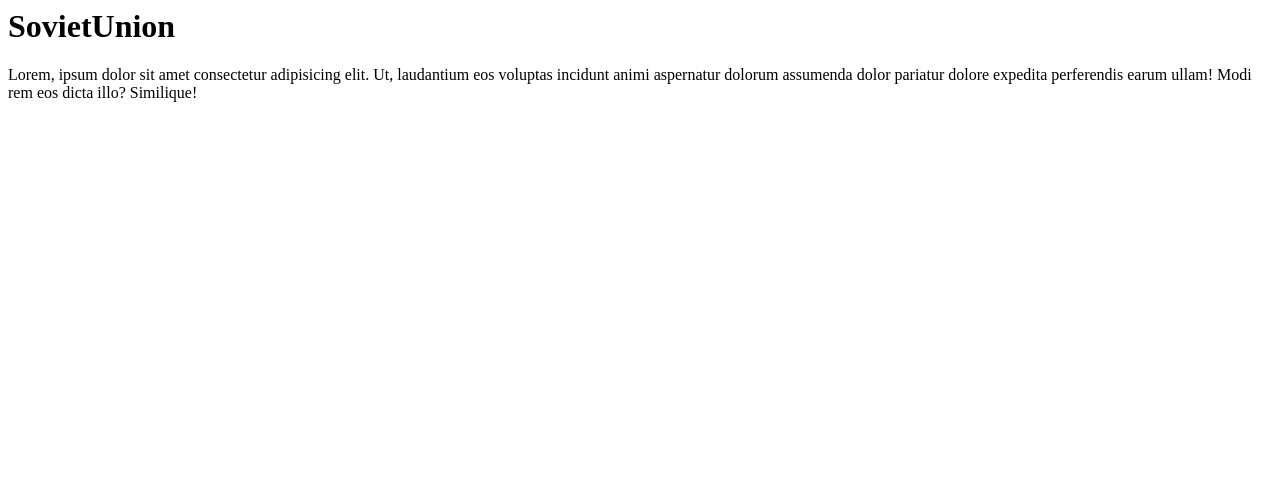
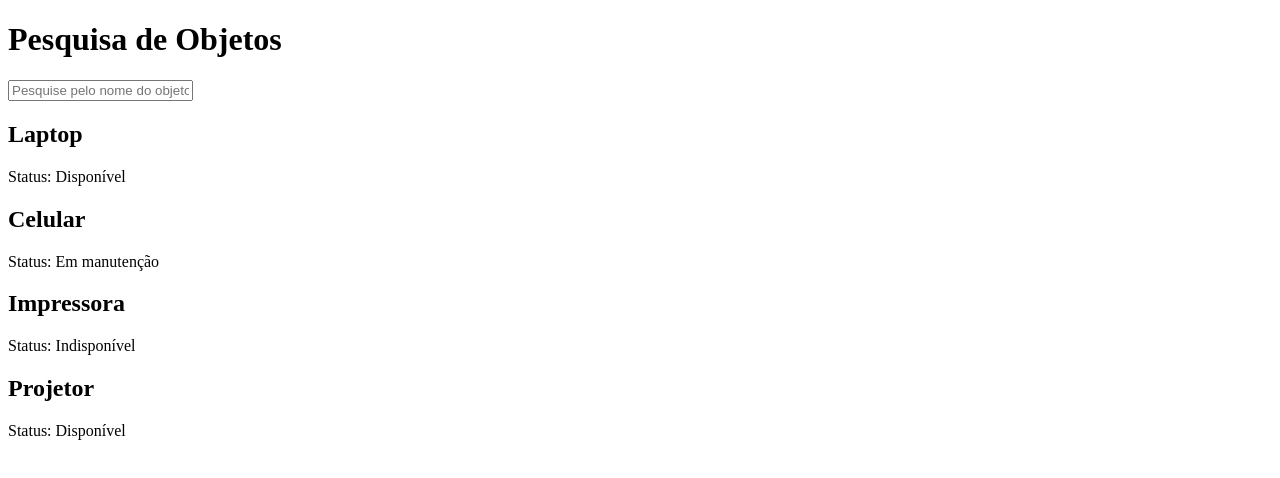
Before and after one commit to HexaDuck/SovietUnion-, a plain HTML site: page index.html in a window 1280 px wide. Drawn offline with Linux system fonts and the light colour scheme.

Commit message:
Update index.html

```diff
--- a/index.html
+++ b/index.html
@@ -1,11 +1,33 @@
-<html lang="en">
+<!DOCTYPE html>
+<html lang="pt-BR">
 <head>
     <meta charset="UTF-8">
     <meta name="viewport" content="width=device-width, initial-scale=1.0">
-    <title>Document</title>
+    <title>Pesquisa de Objetos</title>
+    <link rel="stylesheet" href="style.css">
 </head>
 <body>
-    <h1>SovietUnion</h1>
-    <p>Lorem, ipsum dolor sit amet consectetur adipisicing elit. Ut, laudantium eos voluptas incidunt animi aspernatur dolorum assumenda dolor pariatur dolore expedita perferendis earum ullam! Modi rem eos dicta illo? Similique!</p>
+    <h1>Pesquisa de Objetos</h1>
+    <input type="text" id="searchInput" placeholder="Pesquise pelo nome do objeto" onkeyup="searchObject()">
+    <div id="objectList">
+        <div class="object" data-name="Laptop" data-status="Disponível">
+            <h2>Laptop</h2>
+            <p>Status: Disponível</p>
+        </div>
+        <div class="object" data-name="Celular" data-status="Em manutenção">
+            <h2>Celular</h2>
+            <p>Status: Em manutenção</p>
+        </div>
+        <div class="object" data-name="Impressora" data-status="Indisponível">
+            <h2>Impressora</h2>
+            <p>Status: Indisponível</p>
+        </div>
+        <div class="object" data-name="Projetor" data-status="Disponível">
+            <h2>Projetor</h2>
+            <p>Status: Disponível</p>
+        </div>
+    </div>
+
+    <script src="script.js"></script>
 </body>
 </html>
```
